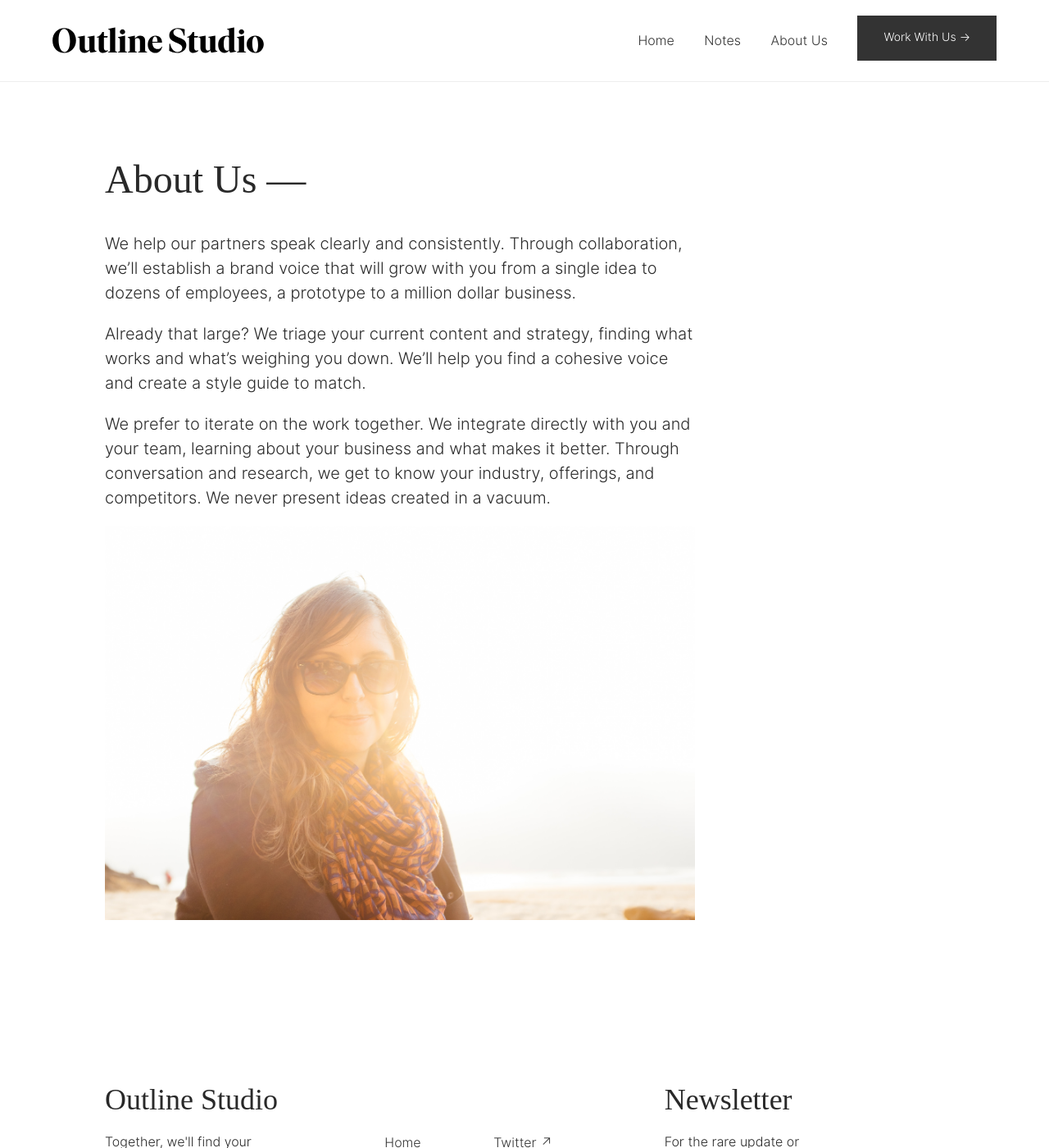
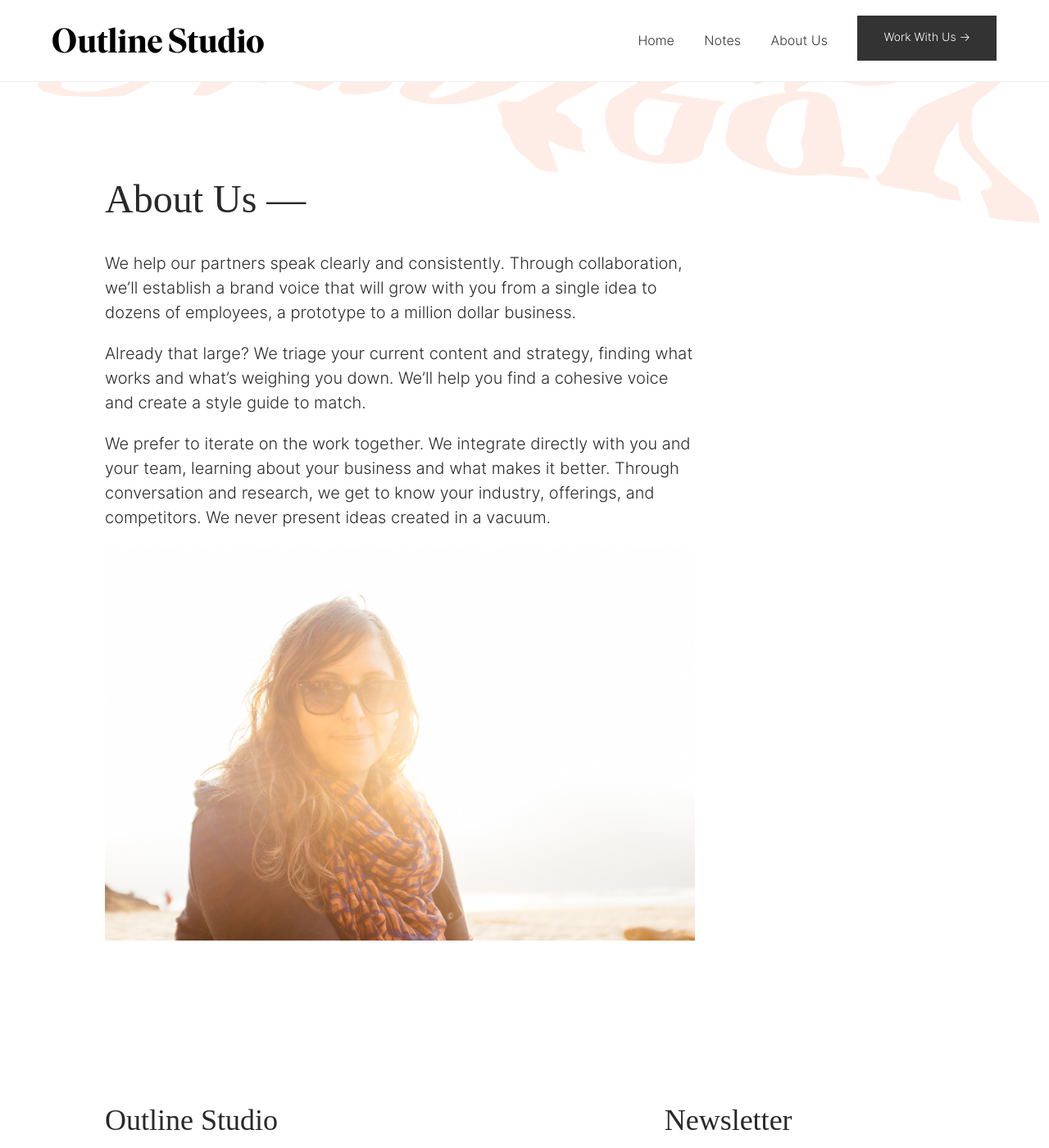
Before and after one commit to aarongilmore/outline-studio, a Jekyll site: the page built from about.md, in a window 1280 px wide and 1400 px high. Shown: the whole window at 82% size. Built offline with Jekyll 4.4.1, drawn with Linux system fonts in a browser that asks for light colours; nearby versions of some CDN libraries; some web fonts are replaced.

Commit message:
Remainder of design tweaks.

```diff
--- a/_layouts/about.html
+++ b/_layouts/about.html
@@ -48,13 +48,13 @@
       <link rel="stylesheet" href="https://unpkg.com/tachyons@4.10.0/css/tachyons.min.css"/>
       <link rel="stylesheet" href="/assets/css/style.css">
     </head>
-  <body class="notes">
+  <body class="note">
       {% include header.html %}
       <div class="cf w-90-l mw9 center relative contain">
       <section class="ph3 ph4-m ph5-ns pv2">
           <grid columns=8 columns-s=1 class="mt2-ns">
               <c span=8 span-s=1 class="mv4-ns mv3-m">
-                  <h2 class="f1 mb4">About Us &mdash;</h2>
+                  <h2 class="f1 mb4 mt5">About Us &mdash;</h2>
                   {{ content }}
               </c>
           </grid>
--- a/_layouts/notes.html
+++ b/_layouts/notes.html
@@ -54,7 +54,7 @@
       <section class="ph3 ph4-m ph5-ns pv2">
           <grid columns=8 columns-s=1 class="mt2-ns">
               <c span=8 span-s=1 class="mv4-ns mv3-m">
-                  <h2 class="f1 mb4">Notes &mdash;</h2>
+                  <h2 class="f1 mb4 mt5">Notes &mdash;</h2>
                   <!-- {{ content }} -->
                   <div class="flex flex-row-ns flex-column flex-wrap-ns">
                     {% for note in site.notes %}
--- a/_sass/base.scss
+++ b/_sass/base.scss
@@ -43,10 +43,10 @@
         background-repeat: no-repeat;;
         @include r(320) {
             background-size:575px;
-            background-position: 50% 0%;
+            background-position: 50% -6%;
         }
         @include r(600) {
-            background-position: 50% -450px;
+            background-position: 50% -375px;
             background-size:90%;
         }
     }
```
